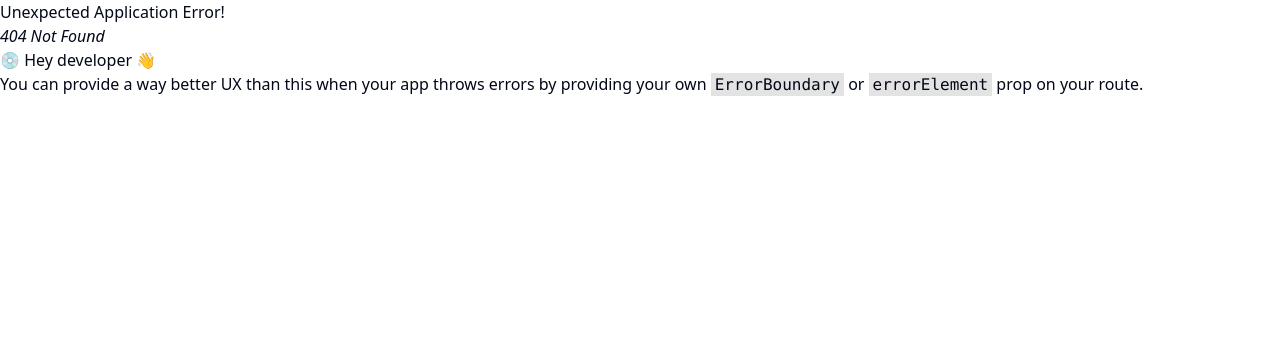
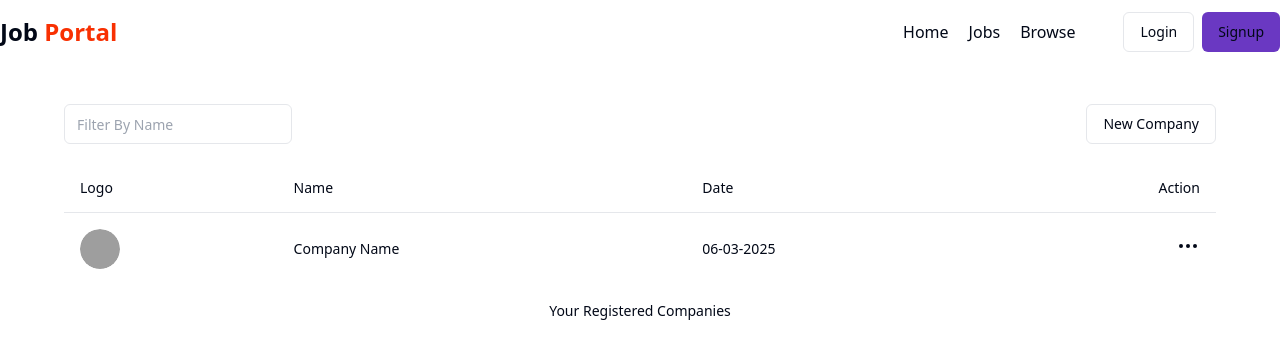
Before and after one commit to hiralsonip/JobPortal, a React (Vite) app in the folder frontend/: page /admin/companies in a window 1280 px wide. Before the commit this address had no page. Shown: the top 358 px of the page. Built offline with nearby package versions, Linux system fonts and the light colour scheme; grey boxes are pictures that could not be loaded.

Commit message:
Started working on Admin Portal

```diff
--- a/frontend/src/components/Home.jsx
+++ b/frontend/src/components/Home.jsx
@@ -1,13 +1,25 @@
-import React from 'react'
+import React, { useEffect } from 'react'
 import Navbar from './shared/Navbar'
 import HeroSection from './HeroSection'
 import CategoryCarousel from './CategoryCarousel'
 import LatestJobs from './LatestJobs'
 import Footer from './Footer'
 import useGetAllJobs from '@/hooks/useGetAllJobs'
+import { useSelector } from 'react-redux'
+import { useNavigate } from 'react-router-dom'
 
 function Home() {
     useGetAllJobs();
+
+    const { user } = useSelector(store => store.auth);
+    const navigate = useNavigate();
+
+    useEffect(() => {
+        if (user?.role === 'recruiter') {
+            navigate("/admin/companies");
+        }
+    }, []);
+
     return (
         <div>
             <Navbar />
--- /dev/null
+++ b/frontend/src/components/admin/Companies.jsx
@@ -0,0 +1,24 @@
+import React from 'react'
+import Navbar from '../shared/Navbar'
+import { Input } from '../ui/input'
+import { Button } from '../ui/button'
+import CompaniesTable from './CompaniesTable'
+import { useNavigate } from 'react-router-dom'
+
+const Companies = () => {
+    const navigate = useNavigate();
+    return (
+        <>
+            <Navbar />
+            <div className='max-w-6xl mx-auto my-10'>
+                <div className='flex items-center justify-between my-5'>
+                    <Input className="w-fit" placeholder="Filter By Name" />
+                    <Button variant="outline" className="" onClick={() => navigate("/admin/companies/create")}>New Company</Button>
+                </div>
+                <CompaniesTable />
+            </div>
+        </>
+    )
+}
+
+export default Companies
--- /dev/null
+++ b/frontend/src/components/admin/CompaniesTable.jsx
@@ -0,0 +1,47 @@
+import React from 'react'
+import { Table, TableBody, TableCaption, TableCell, TableHead, TableHeader, TableRow } from '../ui/table'
+import { Avatar, AvatarImage } from '../ui/avatar'
+import { Popover, PopoverContent, PopoverTrigger } from '../ui/popover'
+import { Edit2, MoreHorizontal } from 'lucide-react'
+
+const CompaniesTable = () => {
+    return (
+        <div>
+            <Table>
+                <TableCaption>Your Registered Companies</TableCaption>
+                <TableHeader>
+                    <TableRow>
+                        <TableHead>Logo</TableHead>
+                        <TableHead>Name</TableHead>
+                        <TableHead>Date</TableHead>
+                        <TableHead className="text-right">Action</TableHead>
+                    </TableRow>
+                </TableHeader>
+                <TableBody>
+                    <TableCell>
+                        <Avatar>
+                            <Avatar>
+                                <AvatarImage src="https://st5.depositphotos.com/23188010/77609/i/450/depositphotos_776090452-stock-photo-letter-logo-vector-icon-illustration.jpg" />
+                            </Avatar>
+                        </Avatar>
+                    </TableCell>
+                    <TableCell>Company Name</TableCell>
+                    <TableCell>06-03-2025</TableCell>
+                    <TableCell className="text-right cursor-pointer">
+                        <Popover>
+                            <PopoverTrigger><MoreHorizontal /></PopoverTrigger>
+                            <PopoverContent className="w-32">
+                                <div className='flex items-center gap-2 w-fit cursor-pointer'>
+                                    <Edit2 className='w-4' />
+                                    <span>Edit</span>
+                                </div>
+                            </PopoverContent>
+                        </Popover>
+                    </TableCell>
+                </TableBody>
+            </Table>
+        </div>
+    )
+}
+
+export default CompaniesTable
--- /dev/null
+++ b/frontend/src/components/admin/CompanyCreate.jsx
@@ -0,0 +1,31 @@
+import React from 'react'
+import Navbar from '../shared/Navbar'
+import { Label } from '../ui/label'
+import { Input } from '../ui/input'
+import { Button } from '../ui/button'
+import { useNavigate } from 'react-router-dom'
+
+const CompanyCreate = () => {
+    const navigate = useNavigate()
+    return (
+        <div>
+            <Navbar />
+            <div className='max-w-4xl mx-auto'>
+                <div className='my-10'>
+                    <h1 className='font-bold text-2xl'>Your Company Name</h1>
+                    <p className='text-gray-500'>Eu laboris anim ut irure do labore.</p>
+                </div>
+
+                <Label>Company Name</Label>
+                <Input type="text" className="my-2" placeholder="Company Name - Google" />
+
+                <div className='flex items-center gap-2 my-10'>
+                    <Button variant="outline" onClick={() => navigate("/admin/companies")}>Cancel</Button>
+                    <Button variant="outline">Continue</Button>
+                </div>
+            </div>
+        </div >
+    )
+}
+
+export default CompanyCreate
--- a/frontend/src/components/shared/Navbar.jsx
+++ b/frontend/src/components/shared/Navbar.jsx
@@ -42,9 +42,19 @@ const Navbar = () => {
                 {/* Menu */}
                 <div className='flex items-center gap-12'>
                     <ul className='flex font-medium items-center gap-5'>
-                        <li><Link to="/">Home</Link></li>
-                        <li><Link to="/jobs">Jobs</Link> </li>
-                        <li><Link to="/browse">Browse</Link> </li>
+                        {
+                            user && user.role === 'recruiter'
+                                ? (
+                                    <>
+                                        <li><Link to="/admin/companies">Companies</Link></li>
+                                        <li><Link to="/admin/jobs">Jobs</Link> </li>
+                                    </>)
+                                : (<>
+                                    <li><Link to="/">Home</Link></li>
+                                    <li><Link to="/jobs">Jobs</Link> </li>
+                                    <li><Link to="/browse">Browse</Link> </li>
+                                </>)
+                        }
                     </ul>
 
                     {
@@ -84,10 +94,14 @@ const Navbar = () => {
                                     </div>
 
                                     <div className='flex flex-col text-gray-600'>
-                                        <div className='flex w-fit'>
-                                            <User2 />
-                                            <Button variant="link"><Link to="/profile">Profile</Link></Button>
-                                        </div>
+                                        {
+                                            user && user.role === 'student' &&
+                                            (<div className='flex w-fit'>
+                                                <User2 />
+                                                <Button variant="link"><Link to="/profile">Profile</Link></Button>
+                                            </div>)
+                                        }
+
                                         <div className='flex w-fit'>
                                             <LogOut />
                                             <Button variant="link" onClick={logoutHandler}>Logout</Button>
```
Also changed, not shown: frontend/src/App.jsx (+12 -0 lines).
